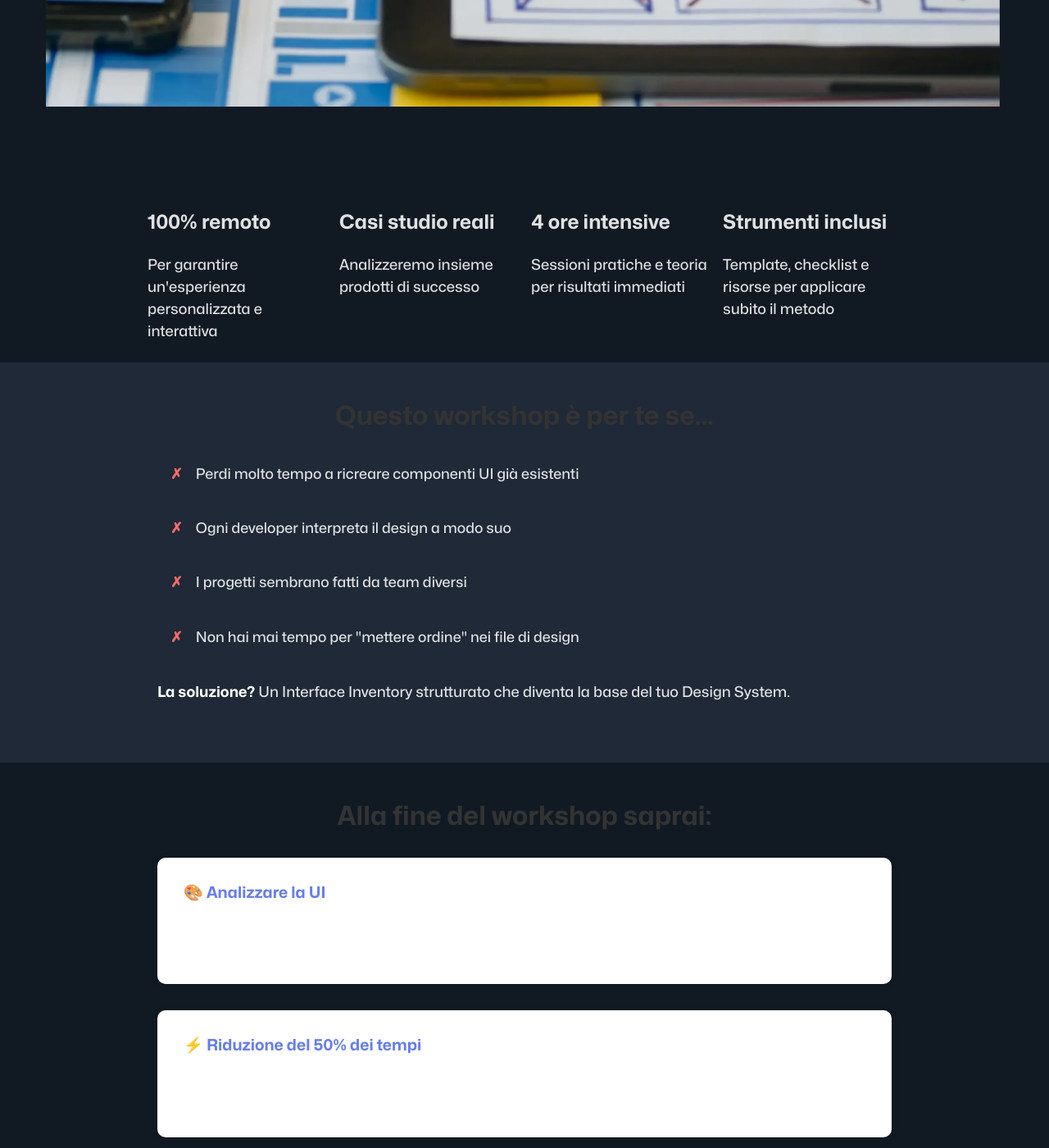
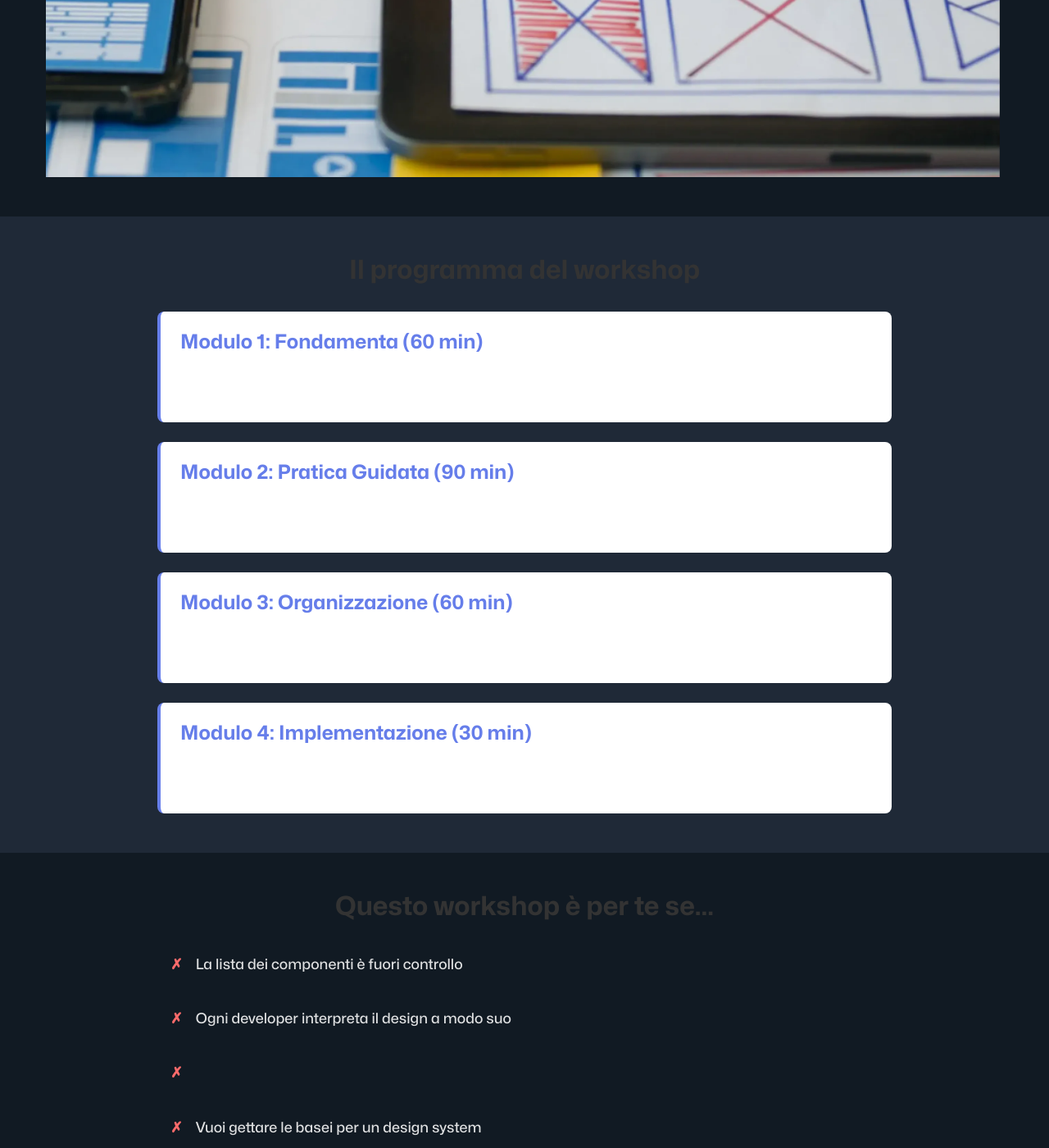
Before and after one commit to zetareticoli/fi, a Jekyll site: the page built from interface-inventory.html, in a window 1280 px wide and 1400 px high, scrolled down 612 px. Shown: the whole window at 82% size. Built offline with Jekyll 4.4.1, drawn with Linux system fonts in a browser that asks for light colours; some web fonts are replaced; comment, search, counter and statistics services are not loaded; some of the changed text lies outside the part shown.

Commit message:
refactor: sections order

```diff
--- a/interface-inventory.html
+++ b/interface-inventory.html
@@ -48,32 +48,59 @@
       <p>Un workshop pratico per designer e sviluppatori che vogliono organizzare le interfacce e ridurre drasticamente
         i tempi di sviluppo</p>
 
-      <div class="price-section">
+      <div class="price-section mb-m">
         <div class="price">€149 <span class="price-old">€229</span></div>
         <div class="date">🗓️ Sabato 06 Settembre, 14:00-18:00</div>
         <a href="#prenota" class="cta-primary">Prenota il tuo posto</a>
       </div>
 
-      <img class="spacing-sections full-width outer-margin" src="/img/interface-inventory-workshop.webp" alt="A working desk reflected in a picture" title="My design studio image reflected">
+      <div class="list-card-4 mb-l">
+        <div class="grid-item flex">
+          <h5><svg xmlns="http://www.w3.org/2000/svg" width="24" height="24" viewBox="0 0 24 24" fill="none" stroke="currentColor" stroke-width="2" stroke-linecap="round" stroke-linejoin="round" class="lucide lucide-webcam-icon lucide-webcam"><circle cx="12" cy="10" r="8"/><circle cx="12" cy="10" r="3"/><path d="M7 22h10"/><path d="M12 22v-4"/></svg>100% remoto</h5>
+          <!-- <p>Per garantire un'esperienza personalizzata e interattiva</p> -->
+        </div>
+        <div class="grid-item flex">
+          <h3 class="headline-tertiary"><svg xmlns="http://www.w3.org/2000/svg" width="24" height="24" viewBox="0 0 24 24" fill="none" stroke="currentColor" stroke-width="2" stroke-linecap="round" stroke-linejoin="round" class="lucide lucide-square-mouse-pointer-icon lucide-square-mouse-pointer"><path d="M12.034 12.681a.498.498 0 0 1 .647-.647l9 3.5a.5.5 0 0 1-.033.943l-3.444 1.068a1 1 0 0 0-.66.66l-1.067 3.443a.5.5 0 0 1-.943.033z"/><path d="M21 11V5a2 2 0 0 0-2-2H5a2 2 0 0 0-2 2v14a2 2 0 0 0 2 2h6"/></svg>Casi studio reali</h3>
+          <!-- <p>Analizzeremo insieme prodotti di successo</p> -->
+        </div>
+        <div class="grid-item flex">
+          <h3 class="headline-tertiary"><svg xmlns="http://www.w3.org/2000/svg" width="24" height="24" viewBox="0 0 24 24" fill="none" stroke="currentColor" stroke-width="2" stroke-linecap="round" stroke-linejoin="round" class="lucide lucide-clock2-icon lucide-clock-2"><circle cx="12" cy="12" r="10"/><polyline points="12 6 12 12 16 10"/></svg>4 ore intensive</h3>
+          <!-- <p>Sessioni pratiche e teoria per risultati immediati</p> -->
+        </div>
+        <div class="grid-item flex">
+          <h3 class="headline-tertiary items-center"><svg xmlns="http://www.w3.org/2000/svg" width="24" height="24" viewBox="0 0 24 24" fill="none" stroke="currentColor" stroke-width="2" stroke-linecap="round" stroke-linejoin="round" class="lucide lucide-hammer-icon lucide-hammer"><path d="m15 12-8.373 8.373a1 1 0 1 1-3-3L12 9"/><path d="m18 15 4-4"/><path d="m21.5 11.5-1.914-1.914A2 2 0 0 1 19 8.172V7l-2.26-2.26a6 6 0 0 0-4.202-1.756L9 2.96l.92.82A6.18 6.18 0 0 1 12 8.4V10l2 2h1.172a2 2 0 0 1 1.414.586L18.5 14.5"/></svg>Strumenti operativi</h3>
+          <!-- <p>Template, checklist e risorse per applicare subito il metodo</p> -->
+        </div>
+      </div>
+
+      <img class="full-width outer-margin" src="/img/interface-inventory-workshop.webp" alt="A working desk reflected in a picture" title="My design studio image reflected">
   </section>
 
-  <section class="inner">
-    <div class="list-card-4">
-      <div class="grid-item">
-        <h3>100% remoto</h3>
-        <p>Per garantire un'esperienza personalizzata e interattiva</p>
-      </div>
-      <div class="grid-item">
-        <h3>Casi studio reali</h3>
-        <p>Analizzeremo insieme prodotti di successo</p>
-      </div>
-      <div class="grid-item">
-        <h3>4 ore intensive</h3>
-        <p>Sessioni pratiche e teoria per risultati immediati</p>
-      </div>
-      <div class="grid-item">
-        <h3>Strumenti inclusi</h3>
-        <p>Template, checklist e risorse per applicare subito il metodo</p>
+  <section class="spacing-outer">
+
+  </section>
+
+  <!-- Program Section -->
+  <section class="section">
+    <div class="container">
+      <h2>Il programma del workshop</h2>
+      <div class="program-timeline">
+        <div class="program-item">
+          <h3>Modulo 1: Fondamenta (60 min)</h3>
+          <p>Anatomia di un Interface Inventory vincente e casi studio di Airbnb, Spotify e Shopify</p>
+        </div>
+        <div class="program-item">
+          <h3>Modulo 2: Pratica Guidata (90 min)</h3>
+          <p>Analisi dal vivo del TUO prodotto e catalogazione componenti su FigJam</p>
+        </div>
+        <div class="program-item">
+          <h3>Modulo 3: Organizzazione (60 min)</h3>
+          <p>Struttura gerarchica, naming convention e documentazione efficace</p>
+        </div>
+        <div class="program-item">
+          <h3>Modulo 4: Implementazione (30 min)</h3>
+          <p>Roadmap personalizzata e next steps concreti per il tuo Design System</p>
+        </div>
       </div>
     </div>
   </section>
@@ -83,13 +110,11 @@
     <div class="container">
       <h2>Questo workshop è per te se...</h2>
       <ul class="problem-list">
-        <li>Perdi molto tempo a ricreare componenti UI già esistenti</li>
+        <li>La lista dei componenti è fuori controllo</li>
         <li>Ogni developer interpreta il design a modo suo</li>
-        <li>I progetti sembrano fatti da team diversi</li>
-        <li>Non hai mai tempo per "mettere ordine" nei file di design</li>
+        <li></li>
+        <li>Vuoi gettare le basei per un design system</li>
       </ul>
-      <p><strong>La soluzione?</strong> Un Interface Inventory strutturato che diventa la base del tuo Design System.
-      </p>
     </div>
   </section>
 
@@ -118,30 +143,7 @@
     </div>
   </section>
 
-  <!-- Program Section -->
-  <section class="section">
-    <div class="container">
-      <h2>4 ore intensive, risultati immediati</h2>
-      <div class="program-timeline">
-        <div class="program-item">
-          <h3>Modulo 1: Fondamenta (60 min)</h3>
-          <p>Anatomia di un Interface Inventory vincente e casi studio di Airbnb, Spotify e Shopify</p>
-        </div>
-        <div class="program-item">
-          <h3>Modulo 2: Pratica Guidata (90 min)</h3>
-          <p>Analisi dal vivo del TUO prodotto e catalogazione componenti su FigJam</p>
-        </div>
-        <div class="program-item">
-          <h3>Modulo 3: Organizzazione (60 min)</h3>
-          <p>Struttura gerarchica, naming convention e documentazione efficace</p>
-        </div>
-        <div class="program-item">
-          <h3>Modulo 4: Implementazione (30 min)</h3>
-          <p>Roadmap personalizzata e next steps concreti per il tuo Design System</p>
-        </div>
-      </div>
-    </div>
-  </section>
+
 
   <!-- Instructor Section -->
   <section class="section">
```
